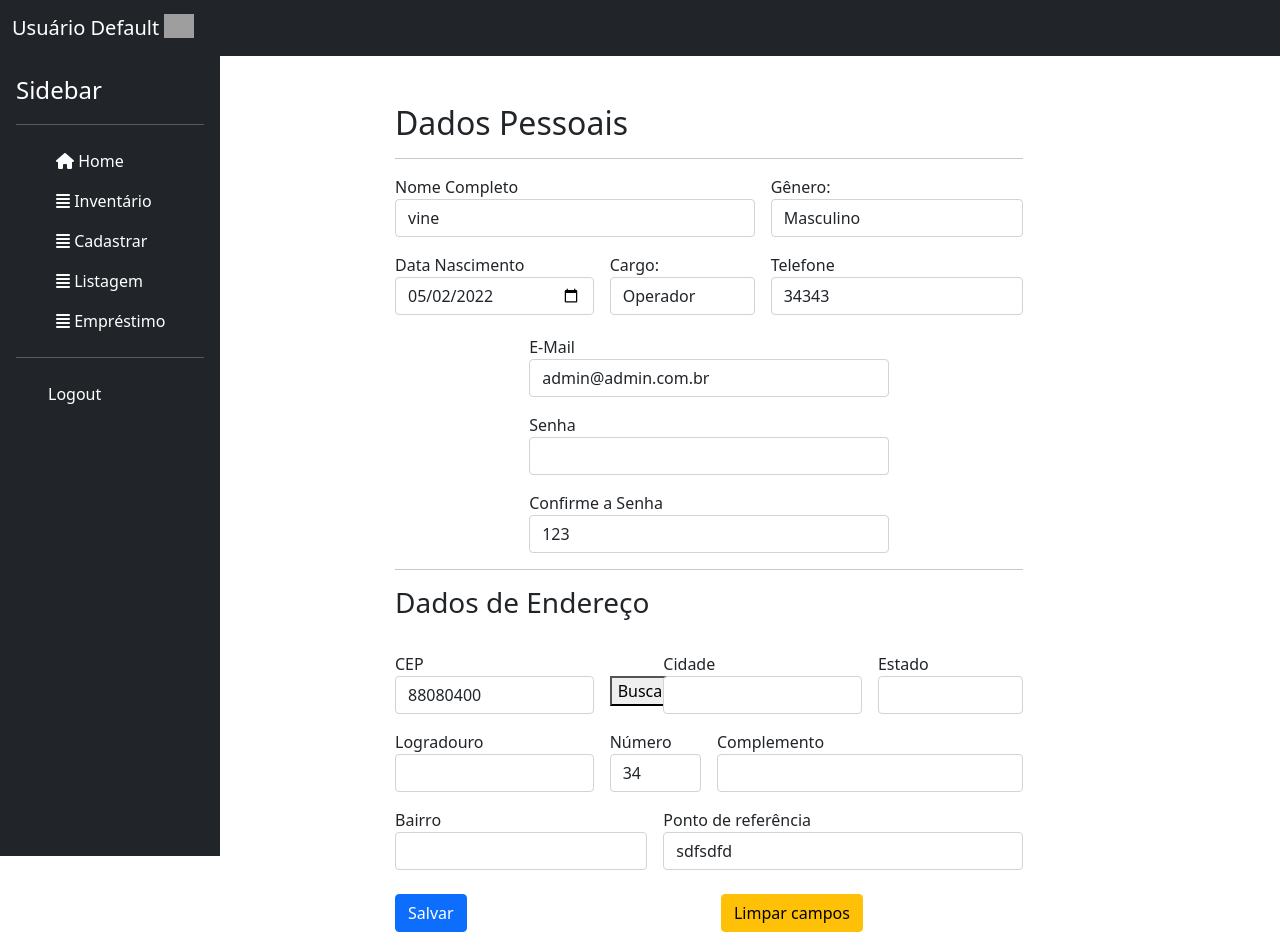
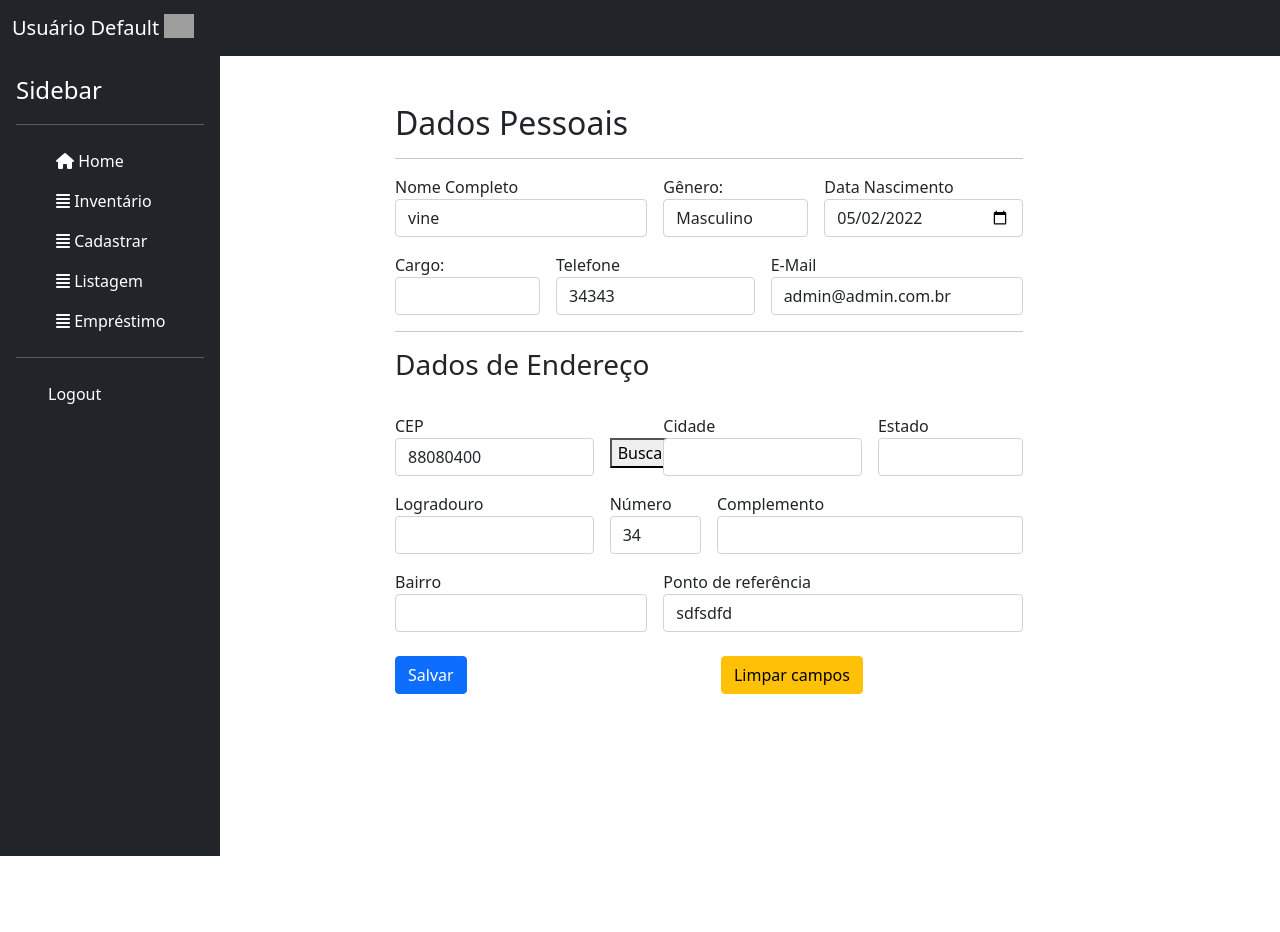
Before and after one commit to ViniciusPosssatto/Projeto_2-DEVinHouse, a Vue app in the folder projetovuefinal/: page /#/newuser in a window 1280 px wide. After the commit the page ends 856 px from the top, so only its background shows below. Built offline with nearby package versions, Linux system fonts and the light colour scheme; sample sign-in values are in the browser's storage; grey boxes are pictures that could not be loaded; what vue-loading-overlay, vue-toast-notification would draw is missing.

Commit message:
Update newUser e NewItens
Alterado o cadastro de pessoas (retirado a senha) e alterado os campos do newItens (item) para livro, assim como adaptado os campos para cadastro de livros.

```diff
--- a/projetovuefinal/src/views/dashboard/PageNewItens.vue
+++ b/projetovuefinal/src/views/dashboard/PageNewItens.vue
@@ -2,7 +2,7 @@
  <div class="container mt-5">
     <div class="row justify-content-md-center">
       <div class="col-8">
-        <h2>Cadastro de novos itens</h2>
+        <h2>Cadastro de novos Livros</h2>
         <hr>
         <h5>Dados principais</h5>
         <hr>
@@ -11,19 +11,26 @@
 
             <div class="col-3">
               <label>Código patrimônio</label>
-              <vee-field type="number" name="codigo" class="form-control" v-model="item.codigo"/>
+              <vee-field type="number" name="codigo" class="form-control" v-model="livro.codigo"/>
               <span class="text-danger" v-text="errors.codigo" v-show="errors.codigo"></span>
             </div>
 
             <div class="col-5">
-              <label>Título do item</label>
-              <vee-field type="text" name="titulo" class="form-control" v-model="item.titulo"/>
+              <label>Título do livro</label>
+              <vee-field type="text" name="titulo" class="form-control" v-model="livro.titulo"/>
               <span class="text-danger" v-text="errors.titulo" v-show="errors.titulo"></span>
             </div>
 
             <div class="col-4">
-              <label>Categoria do item</label>
-              <vee-field type="text" name="categoria" class="form-control" v-model="item.categoria"/>
+              <label for="categoria">Categoria do livro</label>
+              <select name="categoria" id="categoria" form="categoriaForm" class="form-control" v-model="livro.categoria">
+                <option value="geografia">Geografia</option>
+                <option value="historia">História</option>
+                <option value="ingles">Inglês</option>
+                <option value="literatura">Literatura</option>
+                <option value="portugues">Português</option>
+                <option value="biologia">Biologia</option>
+              </select>
               <span class="text-danger" v-text="errors.categoria" v-show="errors.categoria"></span>
             </div>
 
@@ -34,27 +41,27 @@
             <hr>
 
             <div class="col-3">
-              <label>Valor do item (R$)</label>
-              <vee-field type="number" name="valor" class="form-control" v-model="item.valor"/>
+              <label>Valor do livro (R$)</label>
+              <vee-field type="number" name="valor" class="form-control" v-model="livro.valor"/>
               <span class="text-danger" v-text="errors.valor" v-show="errors.valor"></span>
             </div>
             <div class="col-9">
               <label>URL da foto</label>
-              <vee-field type="text" name="url" class="form-control" v-model="item.url"/>
+              <vee-field type="text" name="url" class="form-control" v-model="livro.url"/>
             </div>
             <div class="col-6">
-              <label>Marca</label>
-              <vee-field type="text" name="marca" class="form-control" v-model="item.marca"/>
+              <label>Editora</label>
+              <vee-field type="text" name="marca" class="form-control" v-model="livro.marca"/>
               <span class="text-danger" v-text="errors.marca" v-show="errors.marca"></span>
             </div>
             <div class="col-6">
-              <label>Modelo</label>
-              <vee-field type="text" name="modelo" class="form-control" v-model="item.modelo"/>
+              <label>Autor</label>
+              <vee-field type="text" name="modelo" class="form-control" v-model="livro.modelo"/>
               <span class="text-danger" v-text="errors.modelo" v-show="errors.modelo"></span>
             </div>
             <div class="col-12">
               <label>Descrição</label>
-              <vee-field type="text" name="descricao" class="form-control" v-model="item.descricao"/>
+              <vee-field type="text" name="descricao" class="form-control" placeholder="Algum detalhe que o livro possui" v-model="livro.descricao"/>
               <span class="text-danger" v-text="errors.descricao" v-show="errors.descricao"></span>
             </div>
           </div>
@@ -92,9 +99,7 @@ export default {
 
     return {
       schema,
-      item: {
-        codigo: Date.now()
-      }
+      livro: {}
     }
 
   },
@@ -107,11 +112,12 @@ export default {
 
     newItens() {
       // cadastra um item
-      this.$store.dispatch('setItemModule/newItem', this.item);
+      this.$store.dispatch('setItemModule/newItem', this.livro);
     },
 
     limparCampos() {
       // limpa os campos de input
+      this.livro = {};
     }
   }
 
--- a/projetovuefinal/src/views/userview/cadastro/NewUser.vue
+++ b/projetovuefinal/src/views/userview/cadastro/NewUser.vue
@@ -6,12 +6,12 @@
         <hr>
         <vee-form id="formUser" @submit="newUser" :validation-schema="schema" v-slot="{ errors }">
           <div class="row g-3">
-            <div class="col-7">
+            <div class="col-5">
               <label>Nome Completo</label>
               <vee-field type="text" name="nome" class="form-control" v-model="user.nome"/>
               <span class="text-danger" v-text="errors.nome" v-show="errors.nome"></span>
             </div>
-            <div class="col-5">
+            <div class="col-3">
               <label for="genero">Gênero:</label>
               <select name="genero" id="genero" form="generoForm" class="form-control" v-model="user.genero">
                 <option value="masc">Masculino</option>
@@ -28,36 +28,26 @@
             <div class="col-3">
               <label for="cargo">Cargo:</label>
               <select name="cargo" id="cargo" form="cargoForm" class="form-control" v-model="user.cargo">
-                <option value="operador">Operador</option>
-                <option value="escritorio">Escritório</option>
+                <option value="estudante">Estudante</option>
+                <option value="professor">Professor</option>
                 <option value="servGerais">Serviços Gerais</option>
-                <option value="gerencia">Gerência</option>
+                <option value="outros">Outros</option>
               </select>
               <span class="text-danger" v-text="errors.cargo" v-show="errors.cargo"></span>
             </div>
-            <div class="col-5">
+            <div class="col-4">
               <label>Telefone</label>
               <vee-field type="number" name="telefone" class="form-control" v-model="user.telefone"/>
               <span class="text-danger" v-text="errors.telefone" v-show="errors.telefone"></span>
             </div>
-          </div>
-          <div class="row g-3 justify-content-md-center mt-1">
-            <div class="col-7">
+            <div class="col-5">
               <label>E-Mail</label>
               <vee-field type="email" name="email" class="form-control" v-model="user.email"/>
               <span class="text-danger" v-text="errors.email" v-show="errors.email"></span>
             </div>
-            <div class="col-7">
-              <label>Senha</label>
-              <vee-field type="text" id="senha1" name="senha1" class="form-control"/>
-              <span class="text-danger" v-text="errors.senha1" v-show="errors.senha1"></span>
-            </div>
-            <div class="col-7">
-              <label>Confirme a Senha</label>
-              <vee-field type="text" name="senha" class="form-control" v-model="user.senha"/>
-              <span class="text-danger" v-text="errors.senha" v-show="errors.senha"></span>
-            </div>
           </div>
+
+
 
           <hr>
 
@@ -137,8 +127,6 @@ export default {
       telefone: "required",
       cargo: "",
       email: "required|email",
-      senha1: "required",
-      senha: "required|confirmed:senha1",
       cep: "required",
       cidade: "required",
       estado: "required",
@@ -157,9 +145,8 @@ export default {
         genero: 'masc',
         dataNasc: '2022-05-02',
         telefone: '34343',
-        cargo: 'operador',
+        cargo: '',
         email: 'admin@admin.com.br',
-        senha: '123',
         cep: '88080400',
         cidade: '',
         estado: '',
@@ -194,7 +181,8 @@ export default {
     },
 
     limparCampos() {
-      // limpar os campos do formulário (lembrar de não ficar os campos obrigatórios aparecendo)
+      // limpar os campos do formulário
+      this.user = {};
     },
 
     buscaCep() {  // realiza a busca do cep e preenche alguns campos no formulário
--- a/projetovuefinal/src/views/userview/login/LoginUser.vue
+++ b/projetovuefinal/src/views/userview/login/LoginUser.vue
@@ -108,7 +108,7 @@ export default {
       nome: "required",
       email: "required|email",
       password: "required",
-      senha: "required"
+      senha: "required|confirmed:password"
     }
     return {
       schema,
```
